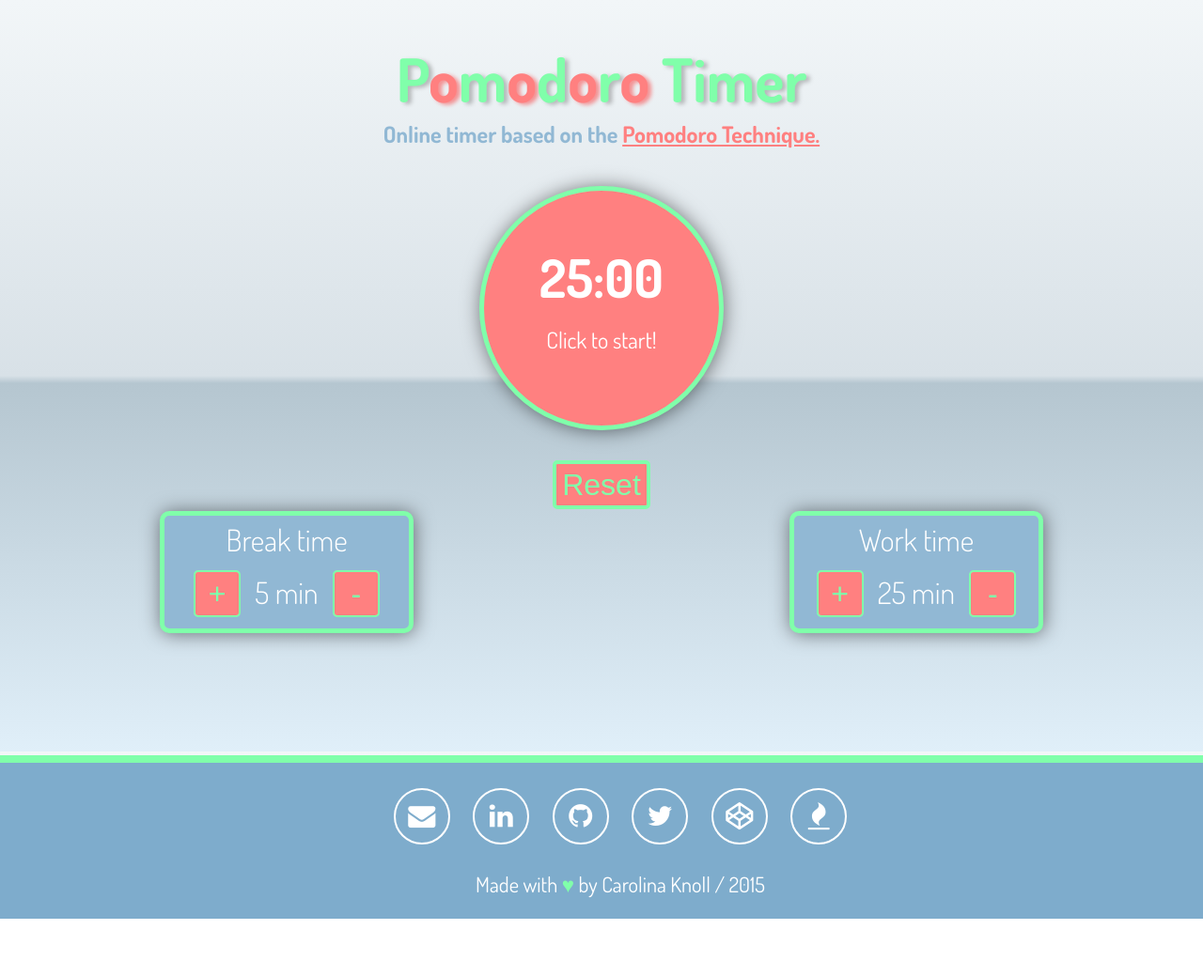
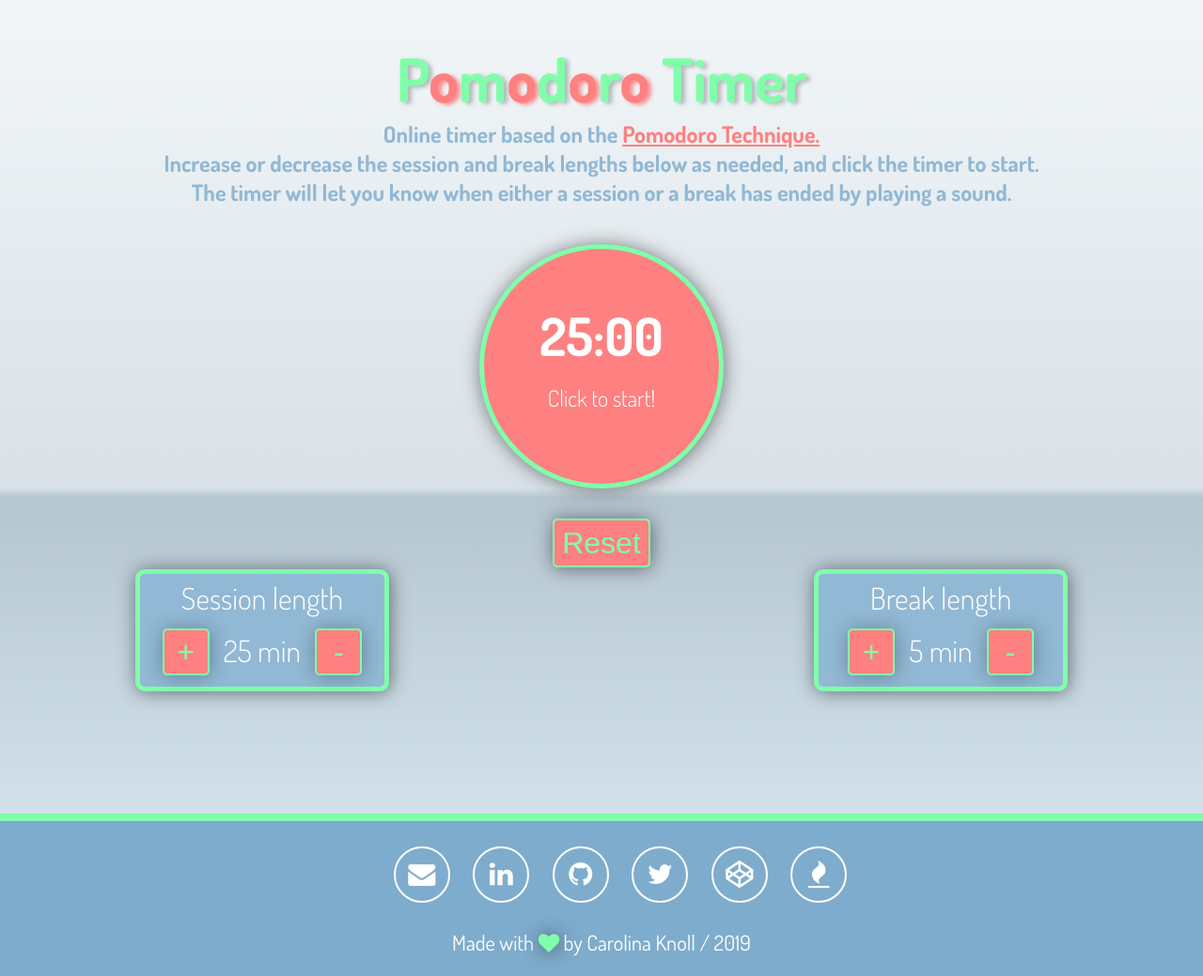
Before and after one commit to carolinaknoll/pomodoro-timer, a plain HTML site: page index.html in a window 1280 px wide. Shown: the whole page at 94% size. Before the commit the page ends 978 px from the top, so only its background shows below. Drawn offline with nearby package versions, Linux system fonts and the light colour scheme.

Commit message:
Refactor for easier legibility, clean up outdated styles :hammer:

```diff
--- a/css/pomodoro-clock.css
+++ b/css/pomodoro-clock.css
@@ -1,3 +1,9 @@
+/* Peek-a-boo, I see you! :P */
+
+/*******************************************\
+|               INITIAL STYLES              |
+\*******************************************/
+
 html, body {
   margin: 0;
   width: 100%;
@@ -14,19 +20,19 @@
   display: flex;
   filter: progid: DXImageTransform.Microsoft.gradient( startColorstr='#f2f6f8', endColorstr='#e0eff9', GradientType=0);
   flex-direction: column;
-  font-family: Dosis;
-  height: 100vh;
+  font-family: 'Dosis';
 }
 
-/* Project Container */
-.container {
+/*******************************************\
+|             PROJECT CONTAINER             |
+\*******************************************/
+.pomodoro-container {
   flex: 1 0 auto;
   margin: 0 auto;
-  max-width: 1140px;
+  max-width: 992px;
   width: 100%;
 }
 
-/* Project Title */
 h1 {
   color: #80ffaa;
   font-size: 4em;
@@ -50,10 +56,12 @@
   color: #ff8080;
 }
 
-/* Circle Timer */
-.circle-clock {
+/*******************************************\
+|                   TIMER                   |
+\*******************************************/
+.timer {
   background: #ff8080;
-  border-radius: 60%;
+  border-radius: 100%;
   border: 5px solid #80ffaa;
   box-shadow: 1px 1px 20px rgba(0, 0, 0, 0.5);
   cursor: pointer;
@@ -64,37 +72,22 @@
   width: 250px;
 }
 
-.clock-time {
-  font-size: 3em;
+.timer-length {
+  font-size: 3.5em;
   text-align: center;
 }
 
 .status {
   font-size: 1.5em;
+  font-weight: 300;
   margin-top: -40px;
 }
 
-.reset {
-  text-align: center;
-}
-
-.reset button {
-  background: #ff8080;
-  border-radius: 5px;
-  border: 4px solid #80ffaa;
-  color: #80ffaa;
-  cursor: pointer;
-  display: inline-block;
-  font-size: 2em;
-  line-height: 1.0;
-  margin: 2px;
-  padding: 6px;
-  transition: 0.2s;
-}
-
-/* Time Setters */
+/*******************************************\
+|               TIMER SETTERS               |
+\*******************************************/
 .break-setter,
-.work-setter {
+.session-setter {
   background: #91b8d4;
   border-radius: 10px;
   border: 5px solid #80ffaa;
@@ -112,27 +105,25 @@
 }
 
 .break-setter p,
-.work-setter p {
+.session-setter p {
   font-size: 2em;
   margin-bottom: 10px;
   margin-top: -5px;
 }
 
 .break-setter {
-  float: left;
-  margin-left: 100px;
+  float: right;
 }
 
-.work-setter {
-  float: right;
-  margin-right: 100px;
+.session-setter {
+  float: left;
 }
 
-.work-setter button,
-.break-setter button {
+.control-button {
   background: #ff8080;
   border-radius: 5px;
   border: 2px solid #80ffaa;
+  box-shadow: 1px 1px 20px rgba(0, 0, 0, .3);
   color: #80ffaa;
   cursor: pointer;
   display: inline-block;
@@ -140,15 +131,25 @@
   height: 50px;
   line-height: 1.0;
   margin: 2px;
-  padding: 0px 10px;
   padding: 2px;
   transition: 0.2s;
   width: 50px;
 }
 
+.reset .control-button {
+  box-shadow: 1px 1px 20px rgba(0, 0, 0, .5);
+  height: auto;
+  margin: 2px;
+  padding: 8px;
+  width: auto;
+}
+
+.reset {
+  text-align: center;
+}
+
 .break-length,
 .session-length {
-  cursor: pointer;
   display: inline;
   font-size: 2em;
   padding: 0 10px 0 10px;
@@ -159,7 +160,9 @@
 }
 
 
-/* Footer */
+/*******************************************\
+|                  FOOTER                   |
+\*******************************************/
 .footer {
   background-size: cover;
   background: #7EACCC no-repeat 50% 50%;
@@ -171,21 +174,13 @@
   width: 100%;
 }
 
-.footer p,
-.footer a {
-  color: #FFF;
-  padding: 0px;
-  text-decoration: none;
+.footer .social-list li {
+  display: inline;
+  margin: 5px;
 }
 
-.footer ul li {
-  display: inline;
-  margin: 5px;
-  text-align: center;
-}
-
-.footer .fa {
-  border-radius: 50%;
+.footer .social-list .fa {
+  border-radius: 100%;
   border: 2px solid #FFF;
   color: #FFF;
   font-size: 1.3em;
@@ -194,12 +189,12 @@
   margin: 5px;
   padding: 8px;
   text-align: center;
+  transition: 0.3s;
   width: 40px;
 }
 
-.footer .fa:hover {
+.footer .social-list .fa:hover {
   text-shadow: 2px 1px 2px #333;
-  transition: 0.3s;
 }
 
 .footer .contact .fa:hover {
@@ -226,39 +221,36 @@
   background-color: #009933;
 }
 
-.footer p span {
+.footer .footer-note .fa {
   color: #80ffaa;
+  text-shadow: 1px 1px 20px rgba(0, 0, 0, 0.5);
 }
 
-/* Media Queries */
+/*******************************************\
+|               MEDIA QUERIES               |
+\*******************************************/
 @media screen and (max-width: 315px) {
   .title {
     font-size: 3.2em;
-    line-height: 0.8;
   }
+
   h2 {
     line-height: 1.1;
     padding-top: 10px;
   }
+
   .footer {
     margin-top: 50px;
   }
-  .footer ul {
+
+  .footer .social-list {
     margin: 0px;
     padding-top: 10px;
   }
-  .footer ul li {
+
+  .footer .social-list li {
     margin: auto;
     width: 100%;
-  }
-  .footer .fa {
-    display: inline-block;
-    font-size: 1.0em;
-    height: 25px;
-    line-height: 1.2;
-    margin: 2px;
-    padding: 8px;
-    width: 25px;
   }
 }
 
@@ -266,68 +258,60 @@
   .title {
     line-height: 0.8;
   }
-  .circle-clock {
-    height: 200px;
-    width: 200px;
-  }
-  .clock-time {
+
+  .timer-length {
     font-size: 2.6em;
   }
-  .space {
-    float: center;
-  }
+
   .setters {
     display: flex;
     flex-direction: column;
     justify-content: center !important;
   }
+
   .break-setter,
-  .work-setter {
+  .session-setter {
     margin: auto !important;
     margin-bottom: 20px !important;
   }
+
   .footer {
     margin-top: 20px !important;
   }
 }
 
 @media screen and (max-width: 850px) {
-  .circle-clock {
+  .timer {
     height: 200px;
     width: 200px;
   }
+
   .break-setter,
-  .work-setter {
+  .session-setter {
     font-size: 0.8em;
     height: 100px;
     margin-top: 30px;
     width: 200px;
   }
-  .break-setter p,
-  .work-setter p {
-    margin-bottom: 10px;
-    margin-top: -5px;
+
+  .break-setter {
+    margin-right: 50px;
   }
-  .break-setter {
+
+  .session-setter {
     margin-left: 50px;
   }
-  .work-setter {
-    margin-right: 50px;
+
+  .reset .control-button {
+    margin-bottom: 20px;
   }
-  button {
-    height: 40px;
-    width: 40px;
-  }
-  .footer {
-    margin-top: 350px;
-  }
-  .footer .fa {
+
+  .footer .social-list .fa {
     display: inline-block;
-    font-size: 1.0em;
+    font-size: 1em;
     height: 25px;
     line-height: 1.2;
     margin: 2px;
-    padding: 8px;
     width: 25px;
   }
 }
--- a/index.html
+++ b/index.html
@@ -6,7 +6,7 @@
     <title>Pomodoro Timer | Carolina Knoll</title>
     <meta name="description" content="Pomodoro Timer | Carolina Knoll">
     <meta name="viewport" content="width=device-width, initial-scale=1">
-    <meta name="keywords" content="pomodoro, timer, clock, tomato, tomate, sessions, break, work, stopwatch, chronometer, cronômetro, relógio">
+    <meta name="keywords" content="pomodoro, timer, clock, timer, tomato, tomate, sessions, break, work, stopwatch, chronometer, cronômetro, relógio">
     <link rel="stylesheet" href="css/pomodoro-clock.css">
     <link href='https://fonts.googleapis.com/css?family=Dosis:300,400,600,700' rel='stylesheet' type='text/css'>
     <link href="https://maxcdn.bootstrapcdn.com/font-awesome/4.3.0/css/font-awesome.min.css" rel="stylesheet">
@@ -14,35 +14,34 @@
   </head>
 
   <body>
-    <div class="container">
-
+    <div class="pomodoro-container">
       <h1 class="title">P<span>o</span>m<span>o</span>d<span>o</span>r<span>o</span> Timer</h1>
       <h2>Online timer based on the <a href="https://en.wikipedia.org/wiki/Pomodoro_Technique"> Pomodoro Technique.</a></h2>
+      <h2>Increase or decrease the session and break lengths below as needed, and click the timer to start.</h2>
+      <h2>The timer will let you know when either a session or a break has ended by playing a sound.</h2>
 
-      <div id="start_stop" class="circle-clock">
-        <div class="clock-time">
-          <h3 id="time-left">25:00</h3>
-        </div>
-        <div id="timer-label" class="status">Click to start!</div>
+      <div id="start_stop" class="timer">
+        <h3 id="time-left" class="timer-length">25:00</h3>
+        <h4 id="timer-label" class="status">Click to start!</h4>
       </div>
 
       <div class="reset">
-        <button id="reset">Reset</button>
+        <button id="reset" class="control-button">Reset</button>
       </div>
 
       <div class="setters">
-        <div class="break-setter">
-          <p id="break-label">Break time</p>
-          <button id="break-increment">+</button>
-          <p class="break-length"><span id="break-length">5</span> min</p>
-          <button id="break-decrement">-</button>
+        <div class="session-setter">
+          <p id="session-label">Session length</p>
+          <button id="session-increment" class="control-button">+</button>
+          <p class="session-length"><span id="session-length">25</span> min</p>
+          <button id="session-decrement" class="control-button">-</button>
         </div>
 
-        <div class="work-setter">
-          <p id="session-label">Work time</p>
-          <button id="session-increment">+</button>
-          <p class="session-length"><span id="session-length">25</span> min</p>
-          <button id="session-decrement">-</button>
+        <div class="break-setter">
+          <p id="break-label">Break length</p>
+          <button id="break-increment" class="control-button">+</button>
+          <p class="break-length"><span id="break-length">5</span> min</p>
+          <button id="break-decrement" class="control-button">-</button>
         </div>
       </div>
     </div>
@@ -50,30 +49,17 @@
     <audio id="beep" src="mp3/martian-gun.mp3"></audio>
 
     <footer class="footer">
-      <div class="row">
-        <ul class="list-inline">
-          <li class="contact">
-            <a href="mailto:carolinasknoll@gmail.com"><i class="fa fa-envelope"></i></a>
-          </li>
-          <li class="linkedin">
-            <a href="https://www.linkedin.com/in/carolinaknoll"><i class="fa fa-linkedin"></i></a>
-          </li>
-          <li class="github">
-            <a href="https://github.com/carolinaknoll"><i class="fa fa-github"></i></a>
-          </li>
-          <li class="twitter">
-            <a href="https://twitter.com/carolina_knoll"><i class="fa fa-twitter"></i></a>
-          </li>
-          <li class="codepen">
-            <a href="http://codepen.io/carolinaknoll/"><i class="fa fa-codepen"></i></a>
-          </li>
-          <li class="freecodecamp">
-            <a href="http://www.freecodecamp.com/carolinaknoll"><i class="fa fa-fire"></i></a>
-          </li>
-          <p>Made with <span>&hearts;</span> by Carolina Knoll / 2015</p>
-        </ul>
-      </div>
+      <ul class="social-list">
+        <li class="contact"><a href="mailto:carolinasknoll@gmail.com"><i class="fa fa-envelope"></i></a></li>
+        <li class="linkedin"><a href="https://www.linkedin.com/in/carolinaknoll"><i class="fa fa-linkedin"></i></a></li>
+        <li class="github"><a href="https://github.com/carolinaknoll"><i class="fa fa-github"></i></a></li>
+        <li class="twitter"><a href="https://twitter.com/carolina_knoll"><i class="fa fa-twitter"></i></a></li>
+        <li class="codepen"><a href="http://codepen.io/carolinaknoll/"><i class="fa fa-codepen"></i></a></li>
+        <li class="freecodecamp"><a href="http://www.freecodecamp.com/carolinaknoll"><i class="fa fa-fire"></i></a></li>
+      </ul>
+      <p class="footer-note">Made with <i class="fa fa-heart"></i> by Carolina Knoll / 2019</p>
     </footer>
+
     <script src="https://ajax.googleapis.com/ajax/libs/jquery/2.1.4/jquery.min.js"></script>
     <script src="js/pomodoro-clock.js"></script>
     <script src="https://cdn.freecodecamp.org/testable-projects-fcc/v1/bundle.js"></script>
```
